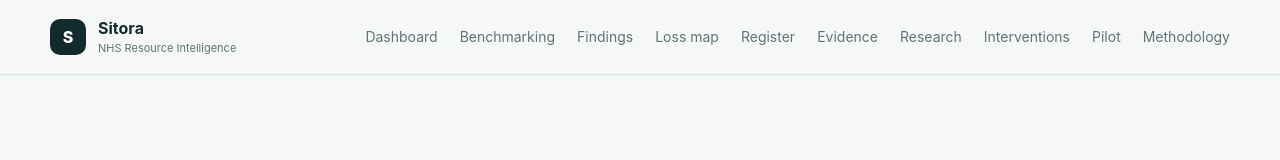
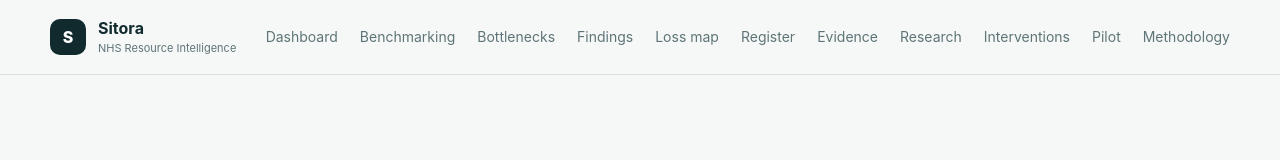
Before and after one commit to Nylon1/NHS, a Next.js app: page / in a window 1280 px wide. Shown: the top 160 px of the page. Built offline with nearby package versions, Linux system fonts and the light colour scheme.

Commit message:
Add bottlenecks to primary navigation

```diff
--- a/components/Header.tsx
+++ b/components/Header.tsx
@@ -3,6 +3,7 @@ import Link from "next/link";
 const nav = [
   ["Dashboard", "/dashboard"],
   ["Benchmarking", "/benchmarking"],
+  ["Bottlenecks", "/bottlenecks"],
   ["Findings", "/findings"],
   ["Loss map", "/loss-map"],
   ["Register", "/register"],
```
